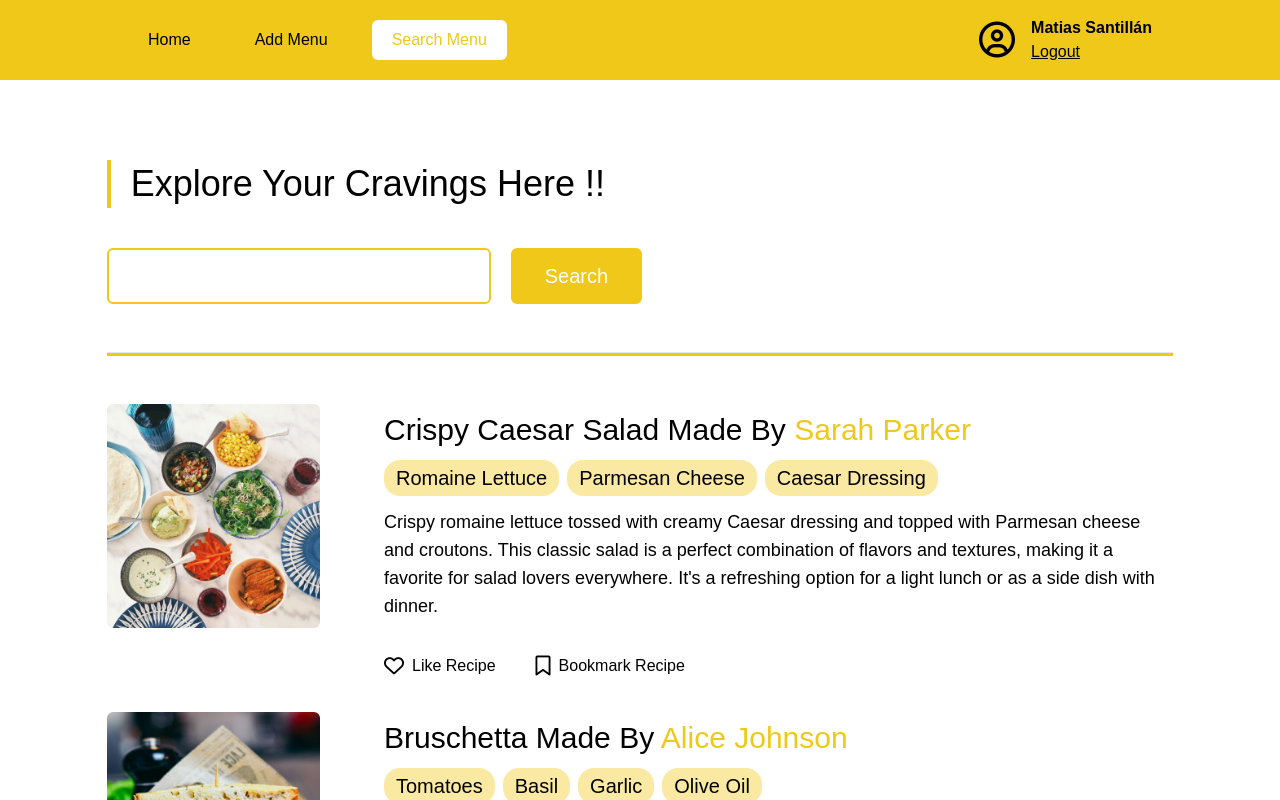
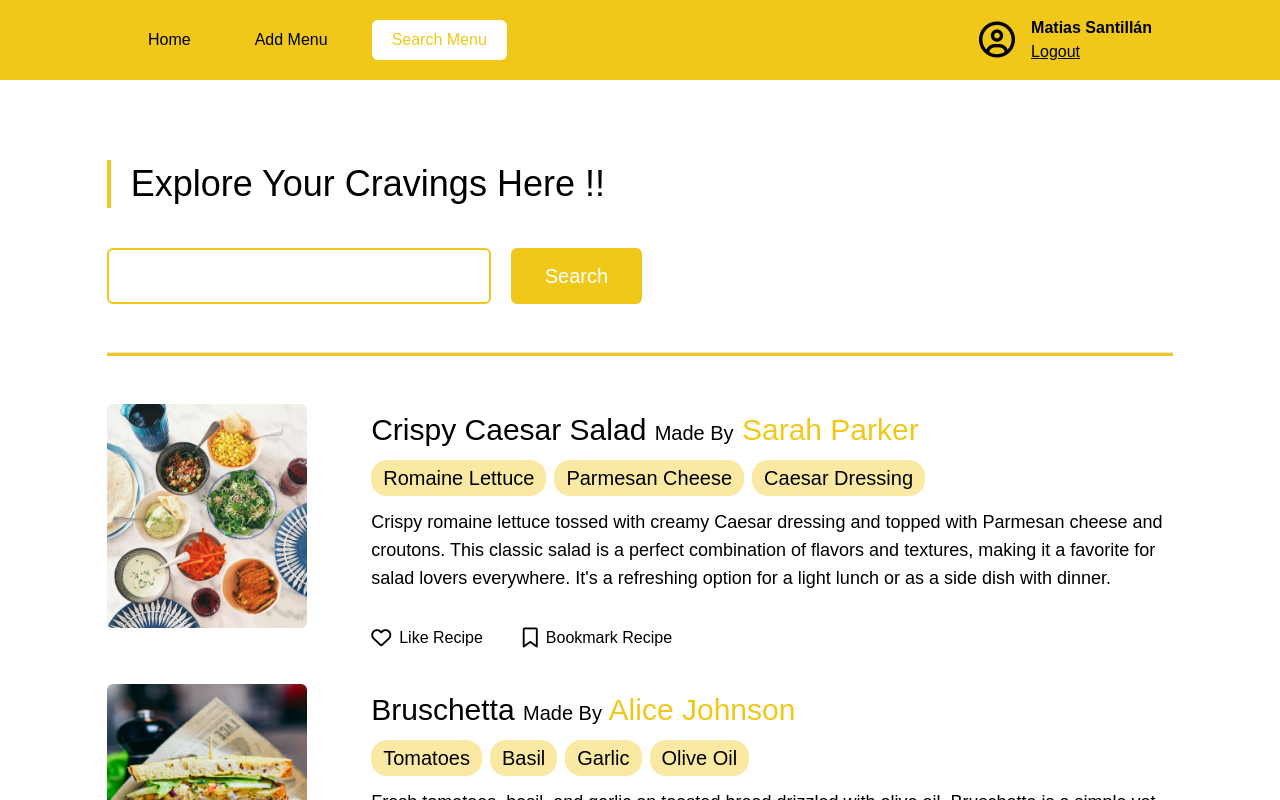
Before and after one commit to MatiSanti7/RecipeApp, a React (Vite) app: page /search-menu in a window 1280 px wide. Shown: the top 800 px of the page. Built offline with nearby package versions, Linux system fonts and the light colour scheme.

Commit message:
Simplify and arrange search components

```diff
--- a/src/components/SearchMenu.jsx
+++ b/src/components/SearchMenu.jsx
@@ -1,4 +1,5 @@
 import { useState, useRef, useEffect } from "react";
+import { Link } from "react-router-dom";
 import Nav from "./Nav";
 import Footer from "./Footer";
 import recipesData from "../assets/data/recipes.json";
@@ -7,21 +8,16 @@ import users from "../assets/data/users.json";
 const recipesPerPage = 4;
 const SearchMenu = () => {
   const [currentPage, setCurrentPage] = useState(1);
-  const [searchTerm, setSearchTerm] = useState(() => {
-    return localStorage.getItem("searchQuery") || "";
-  });
-  const [searchTermConfirmed, setSearchTermConfirmed] = useState(() => {
-    return localStorage.getItem("searchQuery") || "";
-  });
+  const [searchTerm, setSearchTerm] = useState(
+    localStorage.getItem("searchQuery") || ""
+  );
+  const [searchTermConfirmed, setSearchTermConfirmed] = useState(
+    localStorage.getItem("searchQuery") || ""
+  );
   const [filteredRecipes, setFilteredRecipes] = useState([]);
   const sectionRef = useRef(null);
 
   useEffect(() => {
-    const searchQuery = localStorage.getItem("searchQuery");
-    if (searchQuery) {
-      setSearchTerm(searchQuery);
-      setSearchTermConfirmed(searchQuery);
-    }
     const filteredRecipes = recipesData.recipes.filter((recipe) => {
       return (
         recipe.title &&
@@ -34,9 +30,9 @@ const SearchMenu = () => {
 
   const indexOfLast = currentPage * recipesPerPage;
   const indexOfFirst = indexOfLast - recipesPerPage;
-  let currentRecipes = filteredRecipes.slice(indexOfFirst, indexOfLast);
+  const currentRecipes = filteredRecipes.slice(indexOfFirst, indexOfLast);
 
-  const totalPages = Math.ceil(filteredRecipes.length / recipesPerPage) - 1;
+  const totalPages = Math.ceil(filteredRecipes.length / recipesPerPage);
 
   const scrollToTop = () => {
     sectionRef.current.scrollIntoView({ behavior: "smooth" });
@@ -93,33 +89,34 @@ const SearchMenu = () => {
         </form>
         <hr className="h-1 w-full bg-[#EFC81A] my-12" />
         <div className="flex flex-col gap-8">
-          {currentRecipes.map((recipe, key) => {
-            return (
+          {currentRecipes.map((recipe, key) => (
             <div key={key} className="flex gap-16">
+              <div className="w-1/5 h-56">
                 <img
                   src={recipe.image}
                   alt={recipe.title}
-                  className="object-cover w-1/5 h-56 rounded-md"
+                  className="object-cover w-full h-full rounded-md"
                 />
+              </div>
               <div className="flex flex-col justify-between w-4/5">
                 <div className="flex flex-col gap-3">
-                    <h2 className="mt-2 text-3xl font-medium">
-                      {recipe.title} Made By
+                  <Link to={`/recipe/${recipe.id}`} onClick={scrollToTop}>
+                    <h2 className="mt-2 text-3xl font-medium hover:underline hover:underline-offset-8">
+                      {recipe.title} <span className="text-xl">Made By</span>
                       <span className="text-[#EFC81A]">
-                        {" " + users[recipe.author].Name}
+                        {" " + (users[recipe.author]?.Name || "Unknown Author")}
                       </span>
                     </h2>
+                  </Link>
                   <ul className="flex flex-wrap gap-2">
-                      {recipe.ingredients.map((i, index) => {
-                        return (
+                    {recipe.ingredients.map((i, index) => (
                       <li
                         key={index}
                         className="text-xl font-normal bg-[#efc81a67] py-1 px-3 rounded-2xl"
                       >
                         {i}
                       </li>
-                        );
-                      })}
+                    ))}
                   </ul>
                   <p className="text-lg">{recipe.description}</p>
                 </div>
@@ -138,7 +135,7 @@ const SearchMenu = () => {
                         recipe.bookmarked
                           ? "fa-solid text-[#EFC81A]"
                           : "fa-regular"
-                        }  cursor-pointer`}
+                      } cursor-pointer`}
                       aria-hidden="true"
                     ></i>
                     <small>Bookmark Recipe</small>
@@ -146,8 +143,7 @@ const SearchMenu = () => {
                 </div>
               </div>
             </div>
-            );
-          })}
+          ))}
         </div>
         <div className="flex flex-col items-center justify-between gap-6 pt-10 md:flex-row md:gap-0">
           <button
@@ -168,8 +164,8 @@ const SearchMenu = () => {
                   className={`2xl:text-2xl md:text-lg text-xl w-10 h-10 ${
                     currentPage === index + 1
                       ? "font-bold bg-[#EFC81A] text-white rounded-md"
-                      : "font-normal "
-                  } `}
+                      : "font-normal"
+                  }`}
                 >
                   {index + 1}
                 </button>
```
Lines whose indentation alone changed are shown as unchanged.
